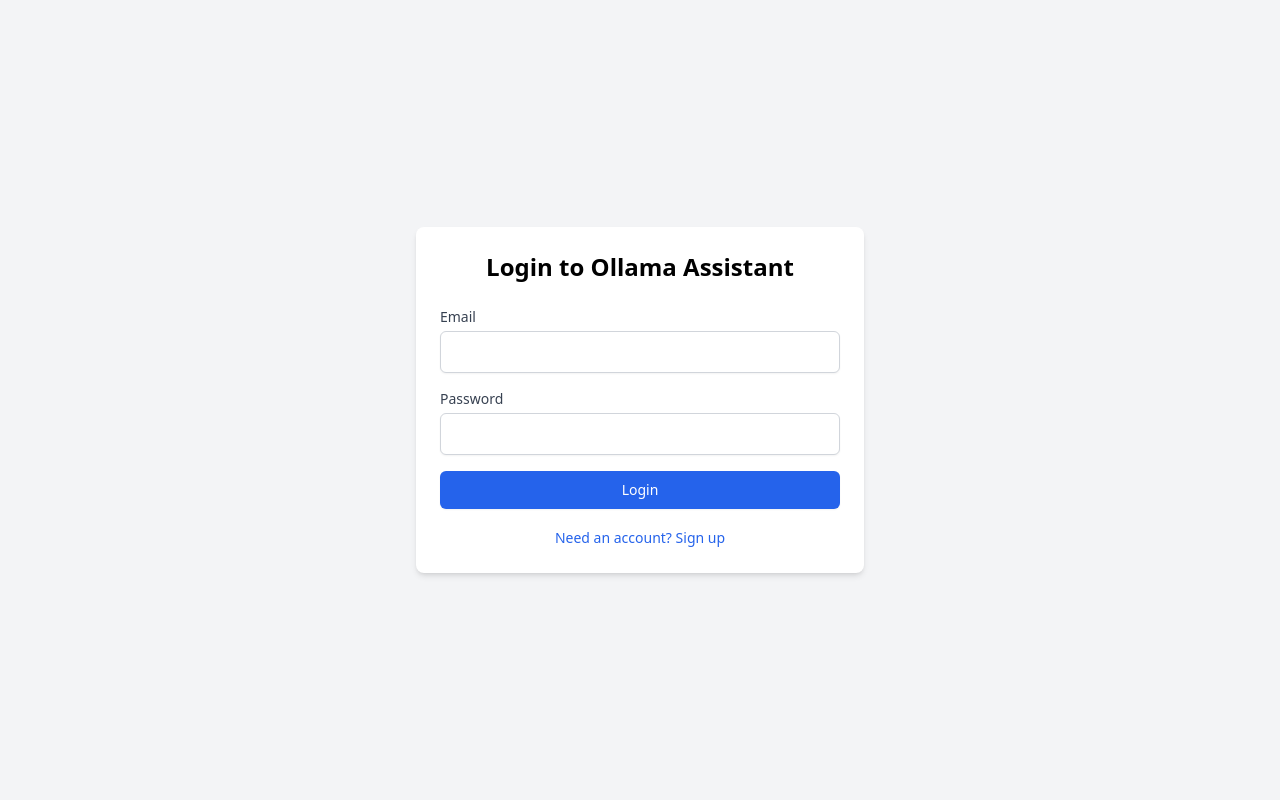
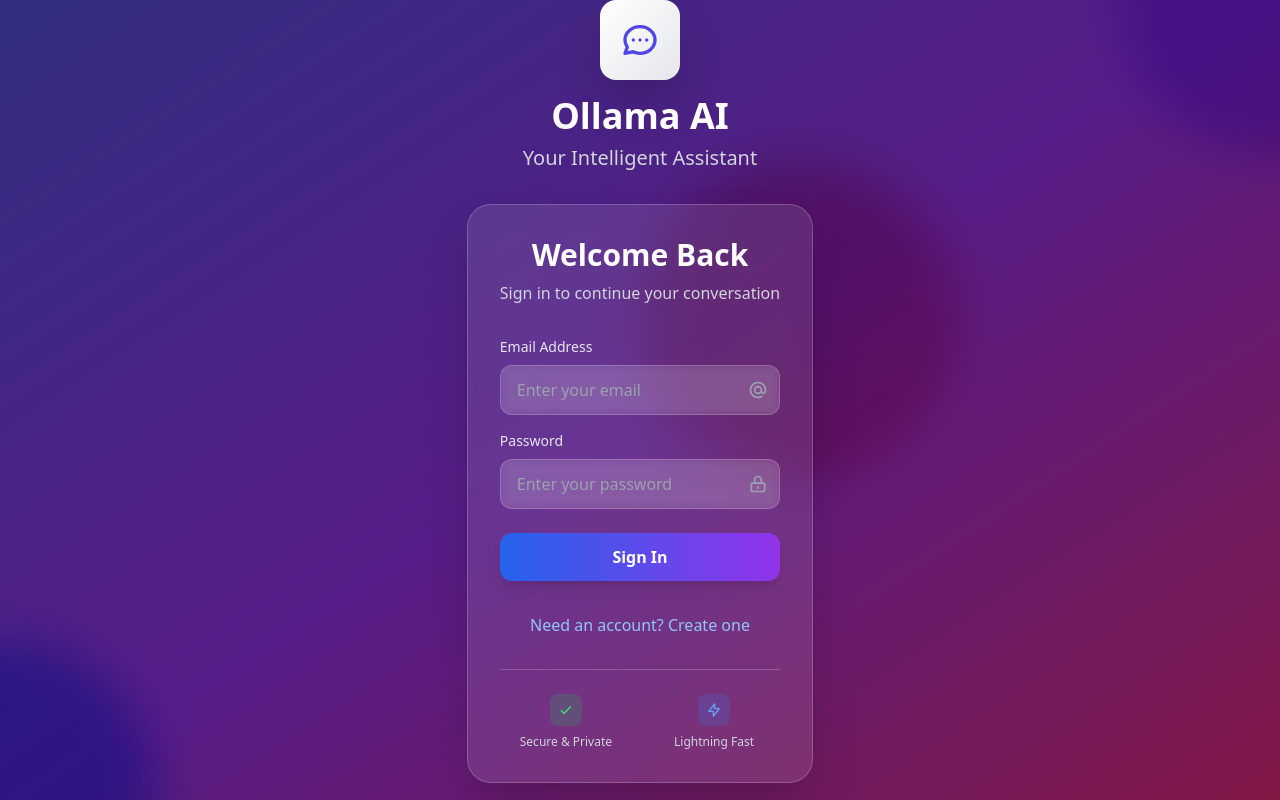
Before and after one commit to Lordiod/Ollama-web-version, a Next.js app: page / in a window 1280 px wide. Built offline with nearby package versions, Linux system fonts and the light colour scheme.

Commit message:
refactor Auth component with improved UI and error handling

```diff
--- a/components/Auth.tsx
+++ b/components/Auth.tsx
@@ -53,63 +53,169 @@ export default function Auth({ onLogin }: AuthProps) {
   }
 
   return (
-    <div className="flex items-center justify-center min-h-screen">
-      <div className="max-w-md w-full bg-white rounded-lg shadow-md p-6">
-        <h2 className="text-2xl font-bold text-center mb-6">
-          {isSignup ? 'Sign Up' : 'Login'} to Ollama Assistant
+    <div className="min-h-screen flex items-center justify-center bg-gradient-to-br from-indigo-900 via-purple-900 to-pink-900 px-4 sm:px-6 lg:px-8">
+      {/* Background decoration */}
+      <div className="absolute inset-0 overflow-hidden">
+        <div className="absolute -top-40 -right-40 w-80 h-80 bg-purple-500 rounded-full mix-blend-multiply filter blur-xl opacity-70 animate-pulse"></div>
+        <div className="absolute -bottom-40 -left-40 w-80 h-80 bg-blue-500 rounded-full mix-blend-multiply filter blur-xl opacity-70 animate-pulse" style={{ animationDelay: '2s' }}></div>
+        <div className="absolute top-40 left-1/2 w-80 h-80 bg-pink-500 rounded-full mix-blend-multiply filter blur-xl opacity-70 animate-pulse" style={{ animationDelay: '4s' }}></div>
+      </div>
+
+      <div className="relative">
+        {/* Logo/Brand Section */}
+        <div className="text-center mb-8">
+          <div className="mx-auto w-20 h-20 bg-gradient-to-br from-white to-gray-200 rounded-2xl flex items-center justify-center shadow-2xl mb-4">
+            <svg
+              className="w-10 h-10 text-indigo-600"
+              fill="none"
+              stroke="currentColor"
+              viewBox="0 0 24 24"
+            >
+              <path
+                strokeLinecap="round"
+                strokeLinejoin="round"
+                strokeWidth={2}
+                d="M8 12h.01M12 12h.01M16 12h.01M21 12c0 4.418-4.03 8-9 8a9.863 9.863 0 01-4.255-.949L3 20l1.395-3.72C3.512 15.042 3 13.574 3 12c0-4.418 4.03-8 9-8s9 3.582 9 8z"
+              />
+            </svg>
+          </div>
+          <h1 className="text-4xl font-bold text-white mb-2">Ollama AI</h1>
+          <p className="text-xl text-gray-300 font-light">Your Intelligent Assistant</p>
+        </div>
+
+        {/* Auth Card */}
+        <div className="w-full max-w-md">
+          <div className="bg-white/10 backdrop-blur-md rounded-3xl shadow-2xl border border-white/20 p-8">
+            <div className="text-center mb-8">
+              <h2 className="text-3xl font-bold text-white mb-2">
+                {isSignup ? 'Create Account' : 'Welcome Back'}
               </h2>
+              <p className="text-gray-300">
+                {isSignup
+                  ? 'Join the future of AI conversation'
+                  : 'Sign in to continue your conversation'
+                }
+              </p>
+            </div>
 
             {error && (
-          <div className="mb-4 p-3 bg-red-100 border border-red-400 text-red-700 rounded">
-            {error}
+              <div className="mb-6 p-4 bg-red-500/20 backdrop-blur-sm border border-red-500/30 text-red-100 rounded-xl animate-slide-in">
+                <div className="flex items-center">
+                  <svg className="w-5 h-5 mr-2" fill="currentColor" viewBox="0 0 20 20">
+                    <path fillRule="evenodd" d="M18 10a8 8 0 11-16 0 8 8 0 0116 0zm-7 4a1 1 0 11-2 0 1 1 0 012 0zm-1-9a1 1 0 00-1 1v4a1 1 0 102 0V6a1 1 0 00-1-1z" clipRule="evenodd" />
+                  </svg>
+                  <span className="text-sm">{error}</span>
+                </div>
               </div>
             )}
 
-        <form onSubmit={handleSubmit} className="space-y-4">
+            <form onSubmit={handleSubmit} className="space-y-6">
+              <div className="space-y-4">
                 <div>
-            <label htmlFor="email" className="block text-sm font-medium text-gray-700">
-              Email
+                  <label htmlFor="email" className="block text-sm font-medium text-gray-200 mb-2">
+                    Email Address
                   </label>
+                  <div className="relative">
                     <input
                       type="email"
                       id="email"
                       value={email}
                       onChange={(e) => setEmail(e.target.value)}
                       required
-              className="mt-1 block w-full px-3 py-2 border border-gray-300 rounded-md shadow-sm focus:outline-none focus:ring-blue-500 focus:border-blue-500"
+                      className="w-full px-4 py-3 bg-white/10 backdrop-blur-sm border border-white/20 rounded-xl text-white placeholder-gray-400 focus:outline-none focus:ring-2 focus:ring-blue-500/50 focus:border-transparent transition-all duration-200"
+                      placeholder="Enter your email"
                     />
+                    <div className="absolute inset-y-0 right-0 pr-3 flex items-center">
+                      <svg className="w-5 h-5 text-gray-400" fill="none" stroke="currentColor" viewBox="0 0 24 24">
+                        <path strokeLinecap="round" strokeLinejoin="round" strokeWidth={2} d="M16 12a4 4 0 10-8 0 4 4 0 008 0zm0 0v1.5a2.5 2.5 0 005 0V12a9 9 0 10-9 9m4.5-1.206a8.959 8.959 0 01-4.5 1.207" />
+                      </svg>
+                    </div>
+                  </div>
                 </div>
 
                 <div>
-            <label htmlFor="password" className="block text-sm font-medium text-gray-700">
+                  <label htmlFor="password" className="block text-sm font-medium text-gray-200 mb-2">
                     Password
                   </label>
+                  <div className="relative">
                     <input
                       type="password"
                       id="password"
                       value={password}
                       onChange={(e) => setPassword(e.target.value)}
                       required
-              className="mt-1 block w-full px-3 py-2 border border-gray-300 rounded-md shadow-sm focus:outline-none focus:ring-blue-500 focus:border-blue-500"
+                      className="w-full px-4 py-3 bg-white/10 backdrop-blur-sm border border-white/20 rounded-xl text-white placeholder-gray-400 focus:outline-none focus:ring-2 focus:ring-blue-500/50 focus:border-transparent transition-all duration-200"
+                      placeholder="Enter your password"
                     />
+                    <div className="absolute inset-y-0 right-0 pr-3 flex items-center">
+                      <svg className="w-5 h-5 text-gray-400" fill="none" stroke="currentColor" viewBox="0 0 24 24">
+                        <path strokeLinecap="round" strokeLinejoin="round" strokeWidth={2} d="M12 15v2m-6 4h12a2 2 0 002-2v-6a2 2 0 00-2-2H6a2 2 0 00-2 2v6a2 2 0 002 2zm10-10V7a4 4 0 00-8 0v4h8z" />
+                      </svg>
+                    </div>
+                  </div>
+                </div>
               </div>
 
               <button
                 type="submit"
                 disabled={loading}
-            className="w-full flex justify-center py-2 px-4 border border-transparent rounded-md shadow-sm text-sm font-medium text-white bg-blue-600 hover:bg-blue-700 focus:outline-none focus:ring-2 focus:ring-offset-2 focus:ring-blue-500 disabled:opacity-50"
+                className="w-full bg-gradient-to-r from-blue-600 to-purple-600 hover:from-blue-700 hover:to-purple-700 text-white font-semibold py-3 px-6 rounded-xl transition-all duration-200 transform hover:scale-105 shadow-lg hover:shadow-xl disabled:opacity-50 disabled:cursor-not-allowed disabled:transform-none"
               >
-            {loading ? 'Processing...' : (isSignup ? 'Sign Up' : 'Login')}
+                {loading ? (
+                  <div className="flex items-center justify-center">
+                    <svg className="animate-spin -ml-1 mr-3 h-5 w-5 text-white" xmlns="http://www.w3.org/2000/svg" fill="none" viewBox="0 0 24 24">
+                      <circle className="opacity-25" cx="12" cy="12" r="10" stroke="currentColor" strokeWidth="4"></circle>
+                      <path className="opacity-75" fill="currentColor" d="M4 12a8 8 0 018-8V0C5.373 0 0 5.373 0 12h4zm2 5.291A7.962 7.962 0 014 12H0c0 3.042 1.135 5.824 3 7.938l3-2.647z"></path>
+                    </svg>
+                    Processing...
+                  </div>
+                ) : (
+                  isSignup ? 'Create Account' : 'Sign In'
+                )}
               </button>
             </form>
 
-        <div className="mt-4 text-center">
+            <div className="mt-8 text-center">
               <button
                 onClick={() => setIsSignup(!isSignup)}
-            className="text-sm text-blue-600 hover:text-blue-500"
+                className="text-blue-300 hover:text-blue-200 font-medium transition-colors duration-200"
               >
-            {isSignup ? 'Already have an account? Login' : 'Need an account? Sign up'}
+                {isSignup
+                  ? 'Already have an account? Sign in'
+                  : 'Need an account? Create one'
+                }
               </button>
+            </div>
+
+            {/* Features preview */}
+            <div className="mt-8 pt-6 border-t border-white/20">
+              <div className="grid grid-cols-2 gap-4 text-center">
+                <div>
+                  <div className="w-8 h-8 bg-green-500/20 rounded-lg flex items-center justify-center mx-auto mb-2">
+                    <svg className="w-4 h-4 text-green-400" fill="none" stroke="currentColor" viewBox="0 0 24 24">
+                      <path strokeLinecap="round" strokeLinejoin="round" strokeWidth={2} d="M5 13l4 4L19 7" />
+                    </svg>
+                  </div>
+                  <p className="text-xs text-gray-300">Secure & Private</p>
+                </div>
+                <div>
+                  <div className="w-8 h-8 bg-blue-500/20 rounded-lg flex items-center justify-center mx-auto mb-2">
+                    <svg className="w-4 h-4 text-blue-400" fill="none" stroke="currentColor" viewBox="0 0 24 24">
+                      <path strokeLinecap="round" strokeLinejoin="round" strokeWidth={2} d="M13 10V3L4 14h7v7l9-11h-7z" />
+                    </svg>
+                  </div>
+                  <p className="text-xs text-gray-300">Lightning Fast</p>
+                </div>
+              </div>
+            </div>
+          </div>
+        </div>
+
+        {/* Footer */}
+        <div className="text-center mt-8">
+          <p className="text-gray-400 text-sm">
+            Powered by Ollama • Built with Next.js
+          </p>
         </div>
       </div>
     </div>
```
Lines whose indentation alone changed are shown as unchanged.
